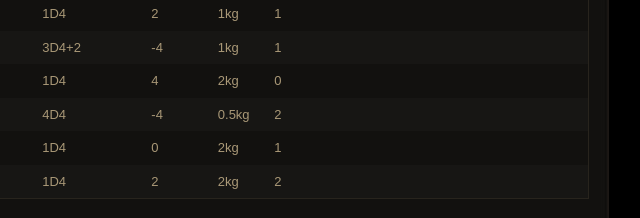
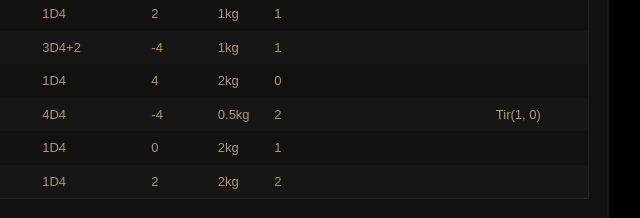
Before and after one commit to kKadoc/faements, a plain HTML site: page equipment.html in a window 1280 px wide. Shown: the part 982-1200 px from the top of the page, 528-1168 px from the left. Drawn offline with Linux system fonts and the light colour scheme.

Commit message:
Update equipment.html

```diff
--- a/equipment.html
+++ b/equipment.html
@@ -67,7 +67,7 @@
 <tr><td>Epée courte</td><td class="rapide">3D4</td><td class="precis">2D4</td><td class="puissant">2D4+2</td><td class="distance">1D4</td><td class="parade">2</td><td>1kg</td><td>1</td><td></td><td></td></tr>
 <tr><td>Hachette</td><td class="rapide">3D4+2</td><td class="precis">1D4</td><td class="puissant">1D4</td><td class="distance">3D4+2</td><td class="parade">-4</td><td>1kg</td><td>1</td><td></td><td></td></tr>
 <tr><td>Rondache</td><td class="rapide">1D4</td><td class="precis">1D4</td><td class="puissant">1D4</td><td class="distance">1D4</td><td class="parade">4</td><td>2kg</td><td>0</td><td></td><td></td></tr>
-<tr><td>Fronde</td><td class="rapide">1D4</td><td class="precis">1D4</td><td class="puissant">1D4</td><td class="distance">4D4</td><td class="parade">-4</td><td>0.5kg</td><td>2</td><td></td><td></td></tr>
+<tr><td>Fronde</td><td class="rapide">1D4</td><td class="precis">1D4</td><td class="puissant">1D4</td><td class="distance">4D4</td><td class="parade">-4</td><td>0.5kg</td><td>2</td><td></td><td>Tir(1, 0)</td></tr>
 <tr><td>Masse</td><td class="rapide">1D4</td><td class="precis">2D4</td><td class="puissant">3D4+2</td><td class="distance">1D4</td><td class="parade">0</td><td>2kg</td><td>1</td><td></td><td></td></tr>
 <tr><td>Bâton</td><td class="rapide">2D4+2</td><td class="precis">2D4+2</td><td class="puissant">2D4+4</td><td class="distance">1D4</td><td class="parade">2</td><td>2kg</td><td>2</td><td></td><td></td></tr>
 
```
